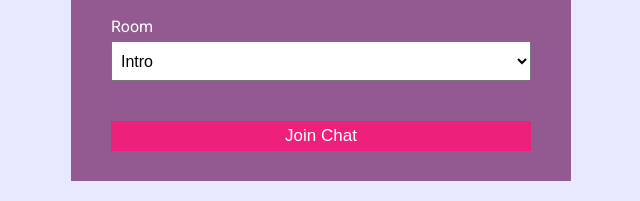
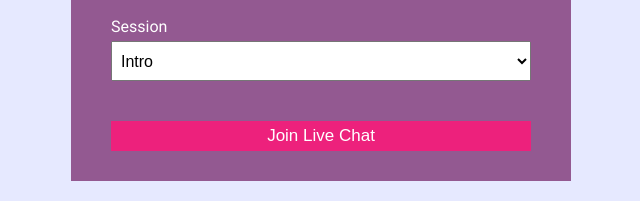
Before and after one commit to jcooper91/live-chat, a website: page public/index.html in a window 1280 px wide. Shown: the part 521-722 px from the top of the page, 319-959 px from the left. Drawn offline with Linux system fonts and the light colour scheme.

Commit message:
Chaed titles and button label

```diff
--- a/public/index.html
+++ b/public/index.html
@@ -11,7 +11,7 @@
 			crossorigin="anonymous"
 		/>
 		<link rel="stylesheet" href="css/style.css" />
-		<title>ChatCord App</title>
+		<title>HR Grapevine Live</title>
 	</head>
 	<body>
 		<div class="join-container">
@@ -31,7 +31,7 @@
 						/>
 					</div>
 					<div class="form-control">
-						<label for="room">Room</label>
+						<label for="room">Session</label>
 						<select name="room" id="room">
 							<option value="Why tech matters to all HR">Intro</option>
 							<option value="Breakfast Briefing">Breakfast Briefing</option>
@@ -48,7 +48,7 @@
 							<option value="Fireside & closing comments">Fireside & closing comments</option>
 						</select>
 					</div>
-					<button type="submit" class="btn">Join Chat</button>
+					<button type="submit" class="btn">Join Live Chat</button>
 				</form>
 			</main>
 		</div>
```
Also changed, not shown: public/chat.html (+1 -1 lines).
